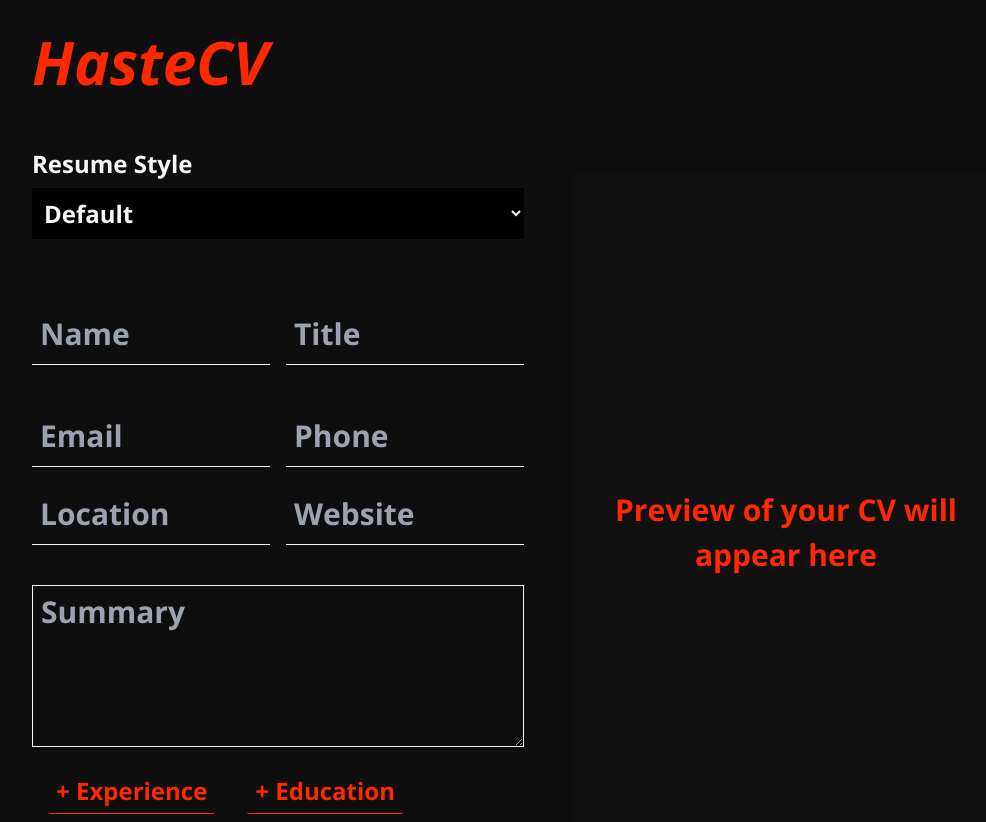
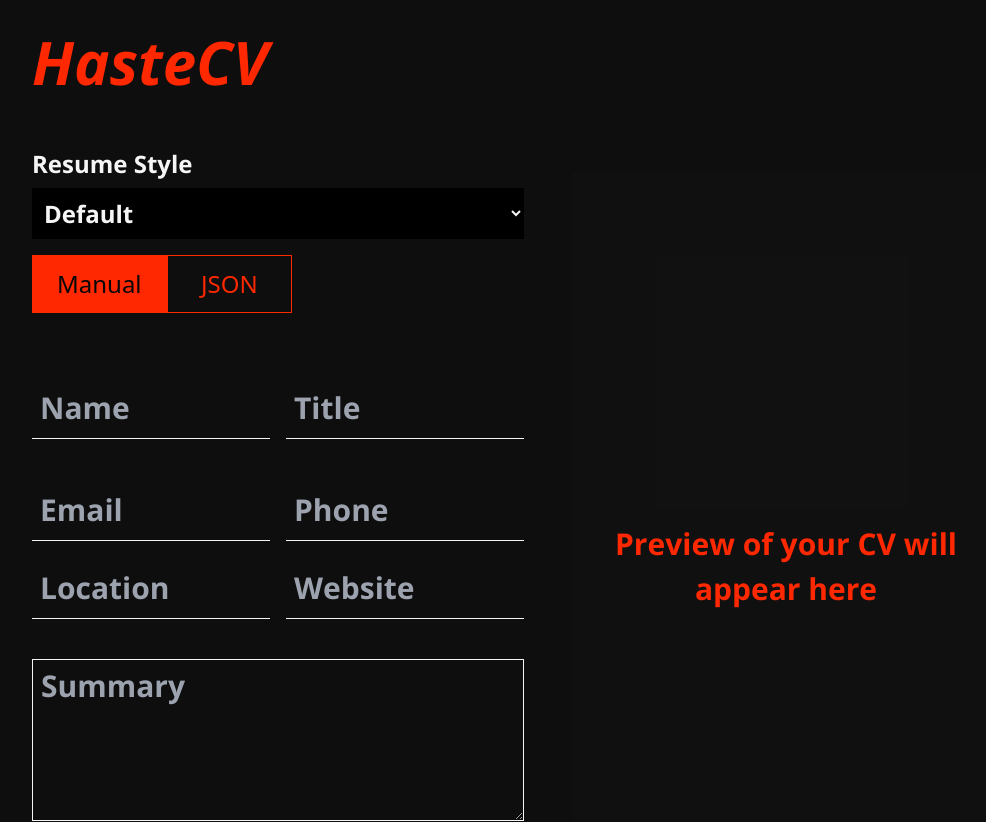
Before and after one commit to Chrisdalbano/hastecv, a Vue app in the folder pdfgen-front/: page / in a window 1280 px wide. Shown: the top 822 px of the page, without its empty margins (108-1094 px from the left). Built offline with nearby package versions, Linux system fonts and the light colour scheme.

Commit message:
COMPLETE REFACTOR

```diff
--- a/pdfgen-front/src/views/HomeView.vue
+++ b/pdfgen-front/src/views/HomeView.vue
@@ -1,46 +1,41 @@
 <template>
-  <div class="center relative z-10 grid grid-cols-2 gap-4 overflow-hidden py-4">
+  <div
+    style="--min-width: 300"
+    class="center relative z-10 grid grid-cols-2 gap-4 overflow-hidden py-4 max-md:grid-cols-1"
+  >
     <div>
-      <!-- refactor -->
       <TemplateSelector @select="updateTemplate" />
-
-      <ResumeForm @submit="generatePdf" />
+      <div class="switch-toggle">
+        <AppLink to="/" class="flex-1">Manual</AppLink>
+        <AppLink to="/json" class="flex-1">JSON</AppLink>
+      </div>
+      <RouterView></RouterView>
     </div>
-    <PreviewCV />
+    <PreviewCV class="min-w-[--min-width]" :downloadLink="store.downloadLink" />
   </div>
-  <DownloadLink v-if="downloadLink" :downloadLink="downloadLink" />
+  <DownloadLink v-if="store.downloadLink" :downloadLink="store.downloadLink" />
 </template>
 <script setup>
-import ResumeForm from "@/components/home/ResumeForm.vue";
 import DownloadLink from "@/components/DownloadLink.vue";
 import TemplateSelector from "@/components/home/TemplateSelector.vue";
 import PreviewCV from "@/components/home/PreviewCV.vue";
+import AppLink from "@/components/AppLink.vue";
 
-import { ref } from "vue";
+import { useResumeDataStore } from "../stores/resumeData";
 
-const downloadLink = ref(null);
-const template = ref("default");
-
-async function generatePdf(jsonData) {
-  try {
-    const response = await fetch("http://127.0.0.1:5000/generate", {
-      method: "POST",
-      headers: {
-        "Content-Type": "application/json"
-      },
-      body: JSON.stringify({ data: jsonData, template: template.value })
-    });
-
-    if (!response.ok) throw new Error("Failed to generate PDF");
-
-    const blob = await response.blob();
-    downloadLink.value = URL.createObjectURL(blob);
-  } catch (error) {
-    console.error("Error:", error);
-  }
-}
+const store = useResumeDataStore();
 
 function updateTemplate(newTemplate) {
-  template.value = newTemplate;
+  store.template = newTemplate;
 }
 </script>
+
+<style scoped>
+.switch-toggle {
+  --max-width: 260px;
+  background: transparent;
+  display: flex;
+  max-width: var(--max-width);
+  margin-top: 1em;
+}
+</style>
```
